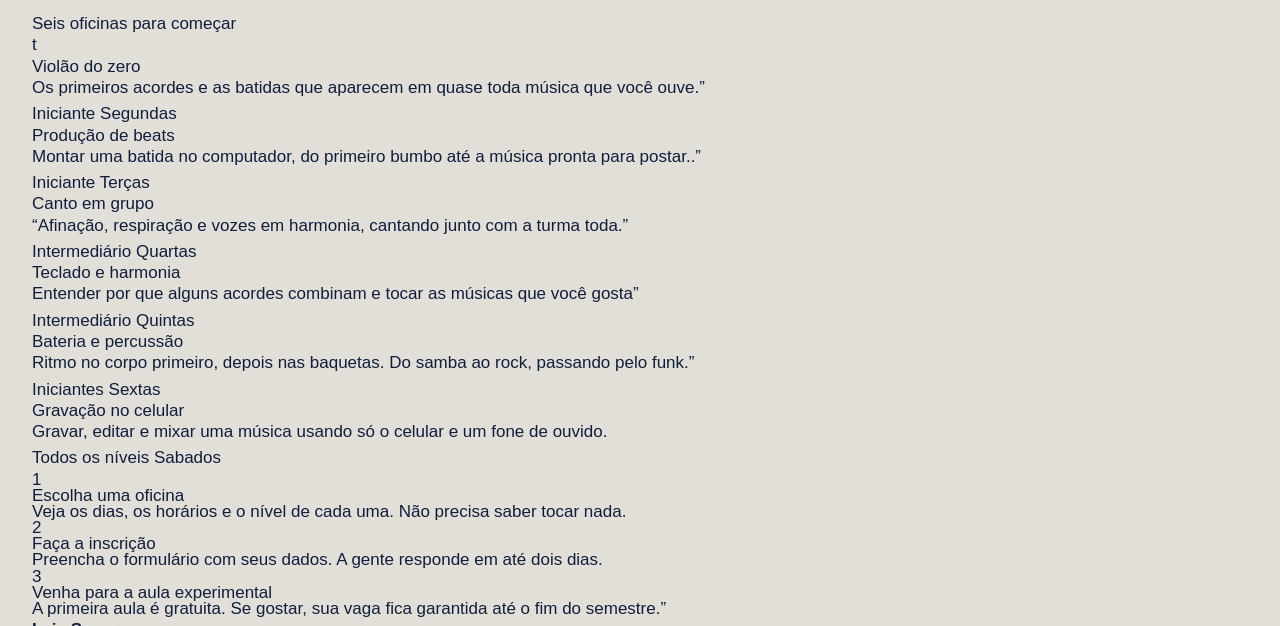
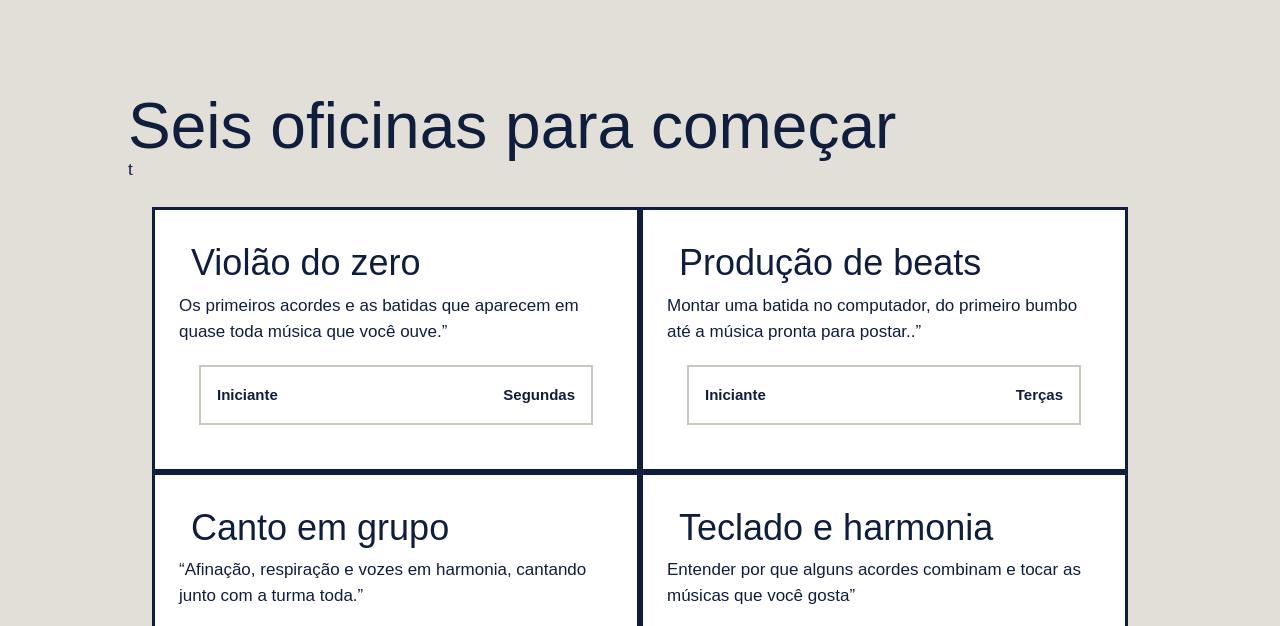
Before and after one commit to gustavosilva91-dev/projeto_laje, a plain HTML site: page index.html in a window 1280 px wide. Shown: the part 718-1344 px from the top of the page. Drawn offline with Linux system fonts and the light colour scheme; a web font is replaced by a local one.

Commit message:
Cards das oficinas

```diff
--- a/index.css
+++ b/index.css
@@ -125,5 +125,62 @@ a{
 
  .botao :hover{
    background-color: var(--caixa-dagua);
+ }
+
+ .secao{
+   margin: 96px;
 
  }
+
+ .titulo-secao{
+   font-size: 64px;
+ }
+
+ .cards{
+   display: flex;
+   flex-wrap: wrap;
+   margin: 24px;
+ }
+
+ .card{
+   background-color: var(--branco);
+   border: solid 3px var(--tinta);
+   flex: 1 1 340px;
+   height: 170 px;
+ }
+
+ .foto{
+   background-color: var(--concreto-escuro);
+ }
+
+ .foto-azul{
+  background-color: var(--caixa-dagua);
+ }
+
+ .foto-amarela{
+  background-color: var(--fita);
+ }
+
+ .foto-tinta{
+  background-color: var(--tinta);
+ }
+
+ .card-texto{
+  padding: 24px;
+ }
+
+ .card h3{
+  font-size: 36px;
+  margin: 12px;
+ }
+
+ .card-info{
+  margin: 20px;
+  padding: 16px;
+  border: 2px solid var(--concreto-escuro);
+  font-weight: 600;
+  font-size: 15px;
+  display: flex;
+  justify-content: space-between;
+  align-items: center;
+ }
```
